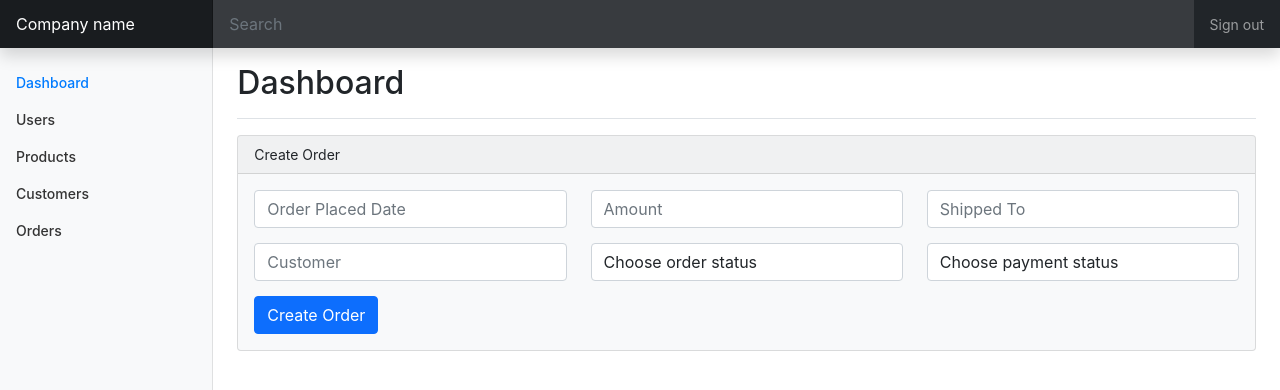
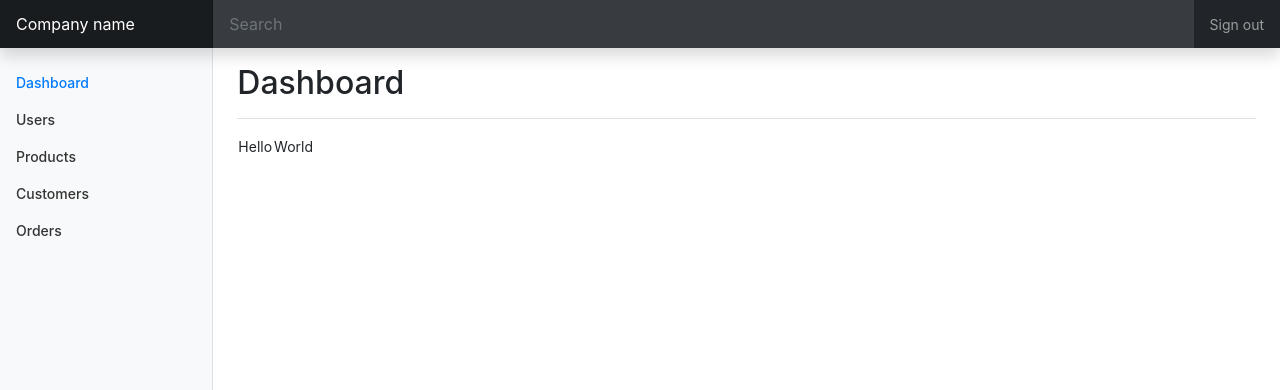
Before and after one commit to sarathiscookie/react-project, a React (Create React App) app: page / in a window 1280 px wide. Shown: the top 390 px of the page. Built offline with nearby package versions, Linux system fonts and the light colour scheme.

Commit message:
Topics: Fragment - Fragment let group a list of children without adding extra nodes to the DOM.

```diff
--- a/src/components/Dashboard.js
+++ b/src/components/Dashboard.js
@@ -11,6 +11,8 @@ import Product from "./products/Product";
 import User from "./users/User";
 
 import Order from './orders/Order';
+
+import Topics from './topics/Topics';
 
 function Dashboard() {
   return (
@@ -30,7 +32,9 @@ function Dashboard() {
 
             {/* <User /> */}
 
-            <Order />
+            {/*<Order />*/}
+
+            <Topics />
           </main>
         </div>
       </div>
--- /dev/null
+++ b/src/components/topics/Columns.js
@@ -0,0 +1,12 @@
+import React, { Component, Fragment } from 'react'
+
+export default class Columns extends Component {
+    render() {
+        return (
+          <Fragment>
+            <td>Hello</td>
+            <td>World</td>
+          </Fragment>
+        );
+    }
+}
--- /dev/null
+++ b/src/components/topics/Topics.js
@@ -0,0 +1,17 @@
+import React, { Component } from 'react'
+
+import Columns from './Columns'
+
+export default class Topics extends Component {
+  render() {
+    return (
+      <table>
+        <tbody>
+          <tr>
+            <Columns />
+          </tr>
+        </tbody>
+      </table>
+    );
+  }
+}
```
